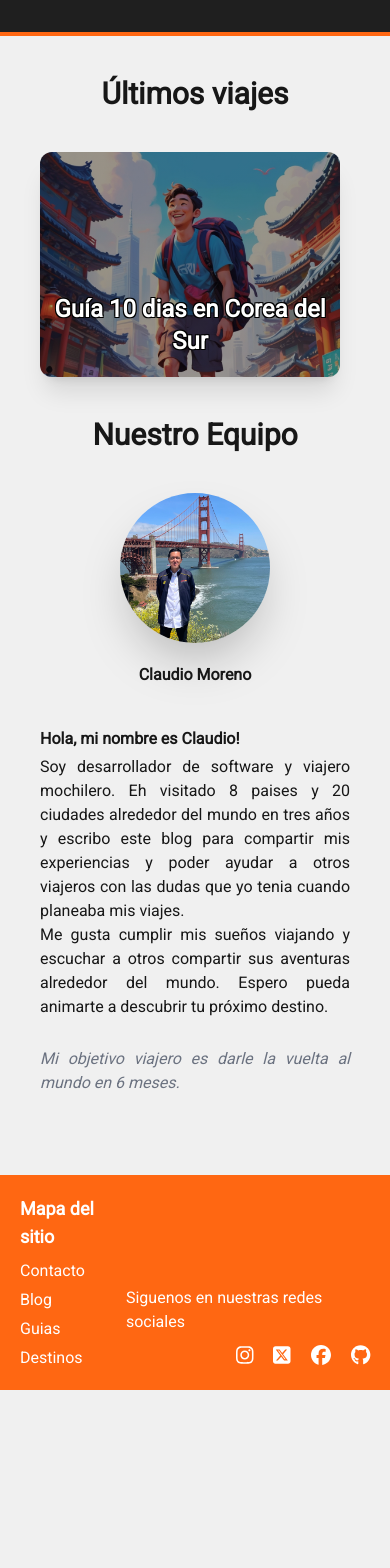
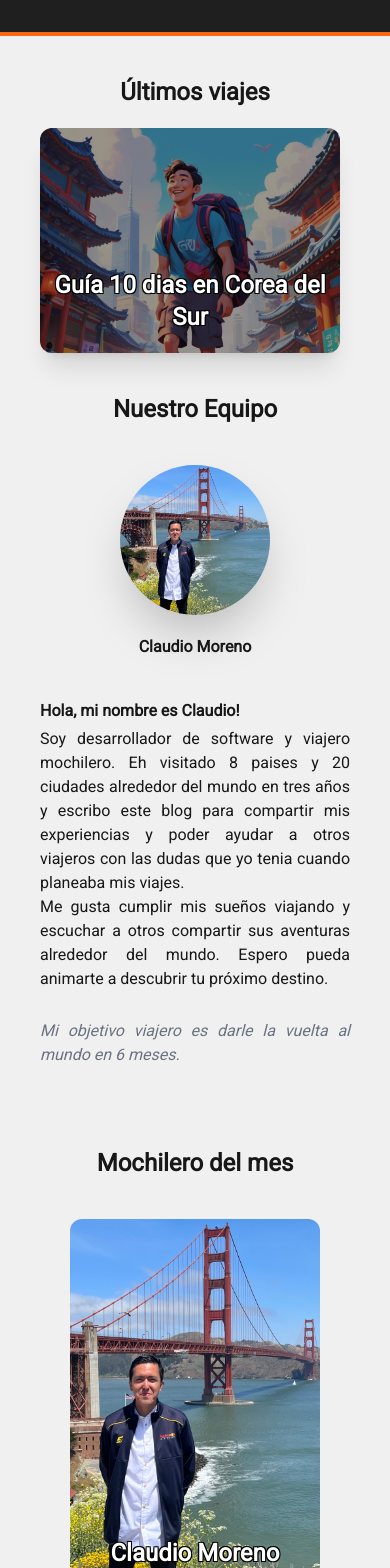
Before and after one commit to claudiocoder/VenturaUI, a Next.js app: page / in a window 390 px wide. Shown: the part 432-2000 px from the top of the page. Before the commit the page ends 1822 px from the top, so only its background shows below. Built offline with nearby package versions, Linux system fonts and the light colour scheme; grey boxes are pictures that could not be loaded.

Commit message:
feat: adds backpacker of the month

```diff
--- a/src/app/components/About.tsx
+++ b/src/app/components/About.tsx
@@ -4,7 +4,7 @@ import Image from "next/image";
 export const About = () => {
   return (
     <div className="my-10">
-      <h3 className="text-3xl font-bold mb-10 text-center md:text-start">
+      <h3 className="text-2xl font-bold mb-10 text-center md:text-start">
         Nuestro Equipo
       </h3>
       <div className="flex flex-col md:flex-row w-full items-center">
--- a/src/app/components/CoverImage.tsx
+++ b/src/app/components/CoverImage.tsx
@@ -6,10 +6,12 @@ const { heroWrapper, imageWrapper, heroContent } = styles;
 
 interface CoverImageProps {
   heigth?: number | string;
+  width?: number | string;
   thumbnailUrl?: string;
   title?: string;
   subtitle?: string;
   imgposition?: string;
+  className?: string;
 }
 
 const CoverImage = (props: CoverImageProps) => {
@@ -17,9 +19,13 @@ const CoverImage = (props: CoverImageProps) => {
     heigth,
     thumbnailUrl = "/img/cover.jpg",
     imgposition = "center 25%",
+    width: width = "100%",
   } = props;
   return (
-    <div className={heroWrapper} style={{ height: `${heigth}` }}>
+    <div
+      className={heroWrapper}
+      style={{ height: `${heigth}`, width: `${width}` }}
+    >
       <div className={imageWrapper}>
         <Image
           className="z-[-1]"
--- a/src/app/components/Menu.tsx
+++ b/src/app/components/Menu.tsx
@@ -14,7 +14,7 @@ const Menu = () => {
   return (
     <nav>
       <div className="flex justify-between px-14 py-5 bg-white items-center">
-        <Link href={"/"}>
+        <Link href="/">
           <h1
             className={`w-50 text-5xl ${showdex.className} text-venturaprimary`}
           >
--- /dev/null
+++ b/src/app/content/Page.tsx
@@ -0,0 +1,7 @@
+import React from "react";
+
+const Blog = () => {
+  return <div>Blog</div>;
+};
+
+export default Blog;
--- /dev/null
+++ b/src/app/experiences/page.tsx
@@ -0,0 +1,7 @@
+import React from "react";
+
+const Experiences = () => {
+  return <div>Experiences</div>;
+};
+
+export default Experiences;
--- a/src/app/page.tsx
+++ b/src/app/page.tsx
@@ -13,7 +13,7 @@ export default async function Home() {
         title="Descubre tu próxima aventura"
         subtitle="Guias para mochileros y viajeros frecuentes"
       />
-      <div className="mx-10">
+      <div className="flex flex-col md:flex-row px-10 py-10">
         <div>
           {posts.length === 0 && (
             <div className="mt-10 p-10 w-[100%]">
@@ -25,7 +25,7 @@ export default async function Home() {
         </div>
         <div className="flex flex-col w-full md:w-[70%] mb-10">
           {posts.length > 0 && (
-            <h3 className="text-3xl font-bold py-10 text-center md:text-start">
+            <h3 className="text-2xl font-bold text-center md:text-start mb-5">
               Últimos viajes
             </h3>
           )}
@@ -49,8 +49,42 @@ export default async function Home() {
                 </div>
               ))}
           </div>
+          {posts.length >= 6 && (
+            <Link href="/content">
+              <div className="text-venturaprimary w-full text-center py-3 font-bold cursor-pointer">
+                + Ver más
+              </div>
+            </Link>
+          )}
           <div>
             <About />
+          </div>
+        </div>
+        <div className="flex w-full md:w-[30%]">
+          <div className="flex flex-col w-full items-center">
+            <h2 className="text-2xl font-bold text-center mb-10">
+              Mochilero del mes
+            </h2>
+            <div>
+              <div
+                className="w-[250px] h-[370px] flex rounded-xl items-center text-center justify-end flex-col py-5 cursor-pointer"
+                style={{
+                  background: `url('/img/users/autor.jpg')`,
+                  backgroundSize: "cover",
+                  backgroundPosition: "center",
+                  backgroundRepeat: "no-repeat",
+                }}
+              >
+                <h3 className="text-white z-20 text-2xl font-bold text-stroke-3">
+                  Claudio Moreno
+                </h3>
+              </div>
+            </div>
+            <Link href="/experiences">
+              <div className="text-venturaprimary w-full text-center py-3 font-bold cursor-pointer">
+                + Ver más historias
+              </div>
+            </Link>
           </div>
         </div>
       </div>
```
